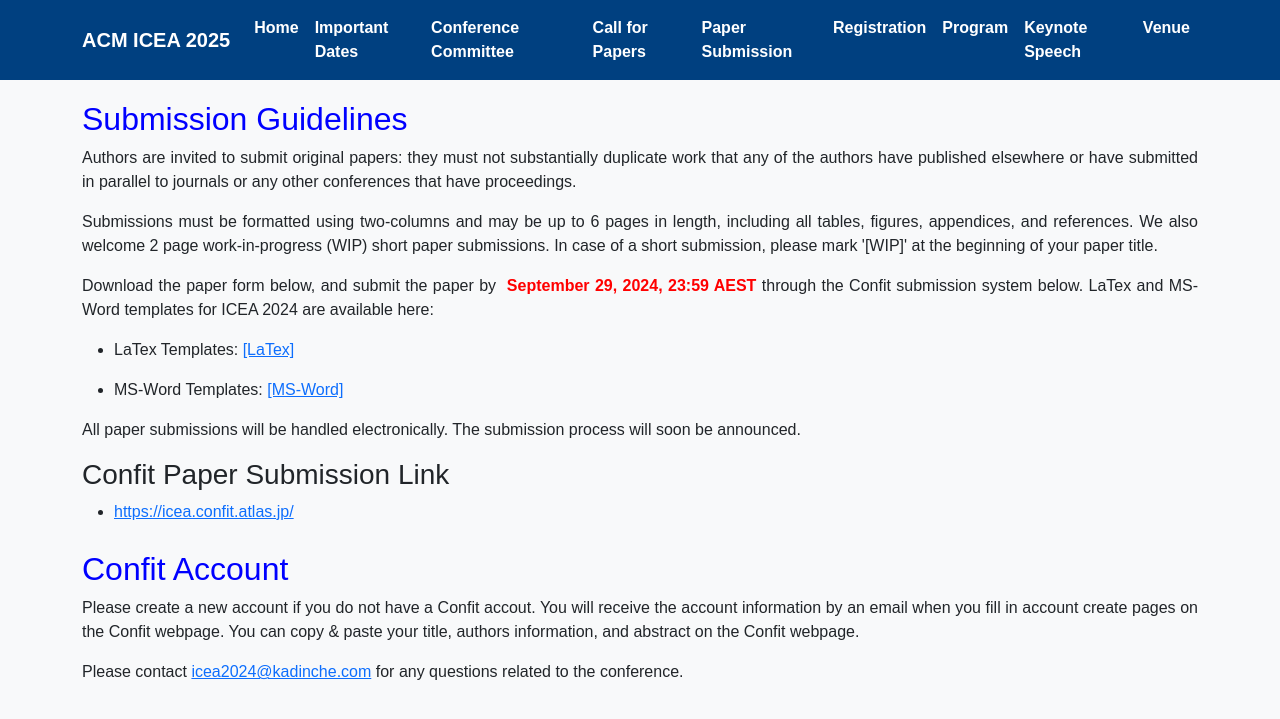
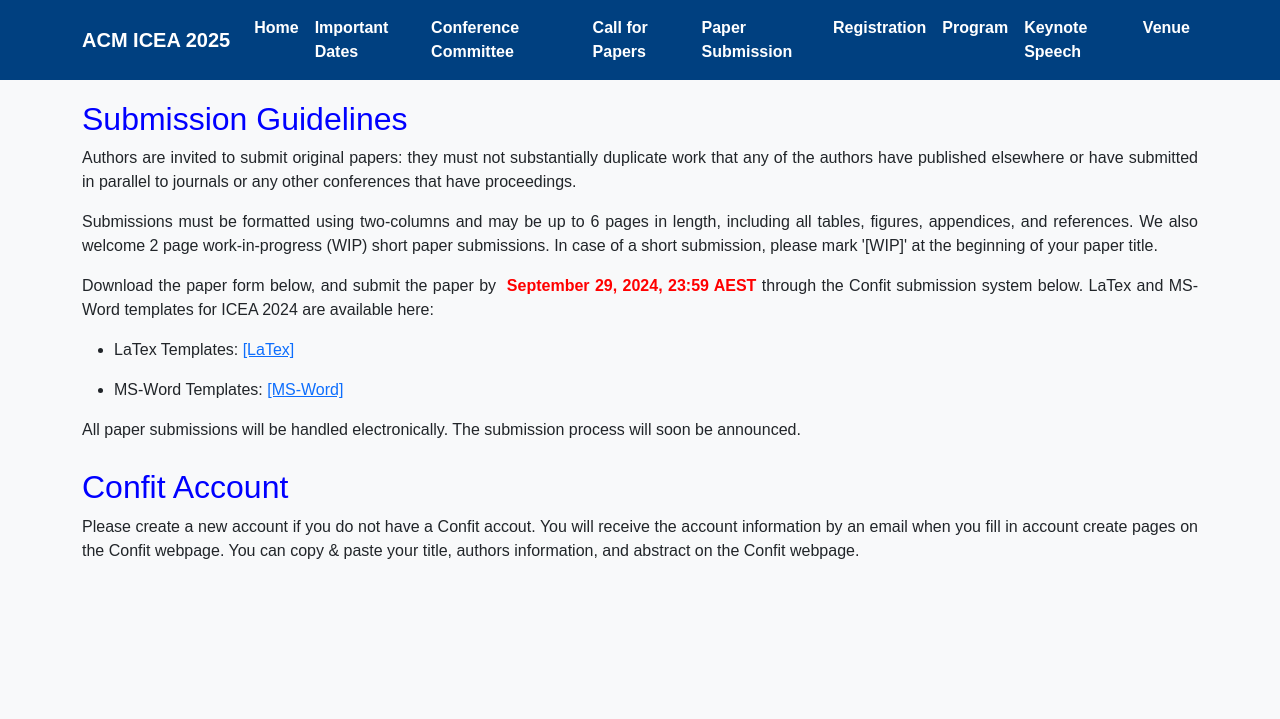
Before and after one commit to icea2025/latrobe, a Jekyll site: the page submission/index.html, which Jekyll copies as it is, in a window 1280 px wide. Shown: the top 719 px of the page. Built offline with Jekyll 4.4.1, drawn with Linux system fonts in a browser that asks for light colours.

Commit message:
Update index.html

```diff
--- a/submission/index.html
+++ b/submission/index.html
@@ -112,12 +112,6 @@
         All paper submissions will be handled electronically. The submission process will soon be
         announced.
       </p>
-      <h3>Confit Paper Submission Link</h3>
-      <ul>
-        <li>
-          <a target="_blank" href="https://icea.confit.atlas.jp/">https://icea.confit.atlas.jp/</a>
-        </li>
-      </ul>
     </div>
 
     <div style="padding-top: 10px">
@@ -128,12 +122,5 @@
         copy & paste your title, authors information, and abstract on the Confit webpage.
       </p>
     </div>
-
-    <div>
-      <p>
-        Please contact <a href="mailto: icea2024@kadinche.com">icea2024@kadinche.com</a> for any
-        questions related to the conference.
-      </p>
-    </div>
   </div>
 </div>
```
